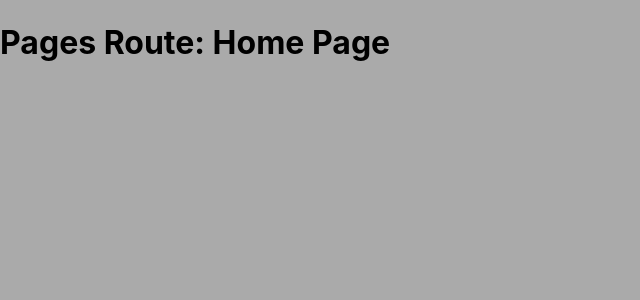
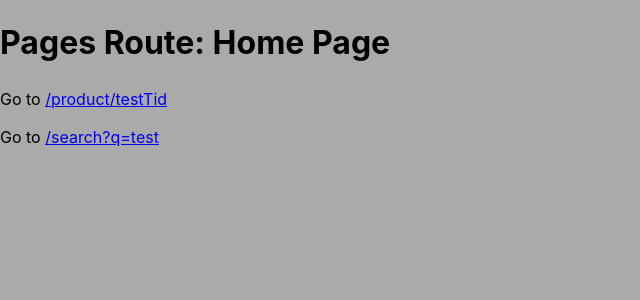
Before and after one commit to windfish27/next-demo, a Next.js app: page / in a window 1280 px wide. Shown: the top 300 px of the page, without its empty margins (0-640 px from the left). Built offline with nearby package versions, Linux system fonts and the light colour scheme.

Commit message:
add product and search page.

```diff
--- a/pages/index.tsx
+++ b/pages/index.tsx
@@ -1,7 +1,31 @@
+import Link from "next/link";
+
 export default function Page() {
     return (
         <div>
             <h1>Pages Route: Home Page</h1>
+            <p>
+                Go to{" "}
+                <Link
+                    href={{
+                        pathname: "/product/[tid]",
+                        query: { tid: "testTid" },
+                    }}
+                >
+                    /product/testTid
+                </Link>
+            </p>
+            <p>
+                Go to{" "}
+                <Link
+                    href={{
+                        pathname: "/search",
+                        query: { q: "test" },
+                    }}
+                >
+                    /search?q=test
+                </Link>
+            </p>
         </div>
     );
 }
```
Also changed, not shown: pages/product/[tid].tsx (added, +14 -0 lines), pages/search.tsx (added, +14 -0 lines).
